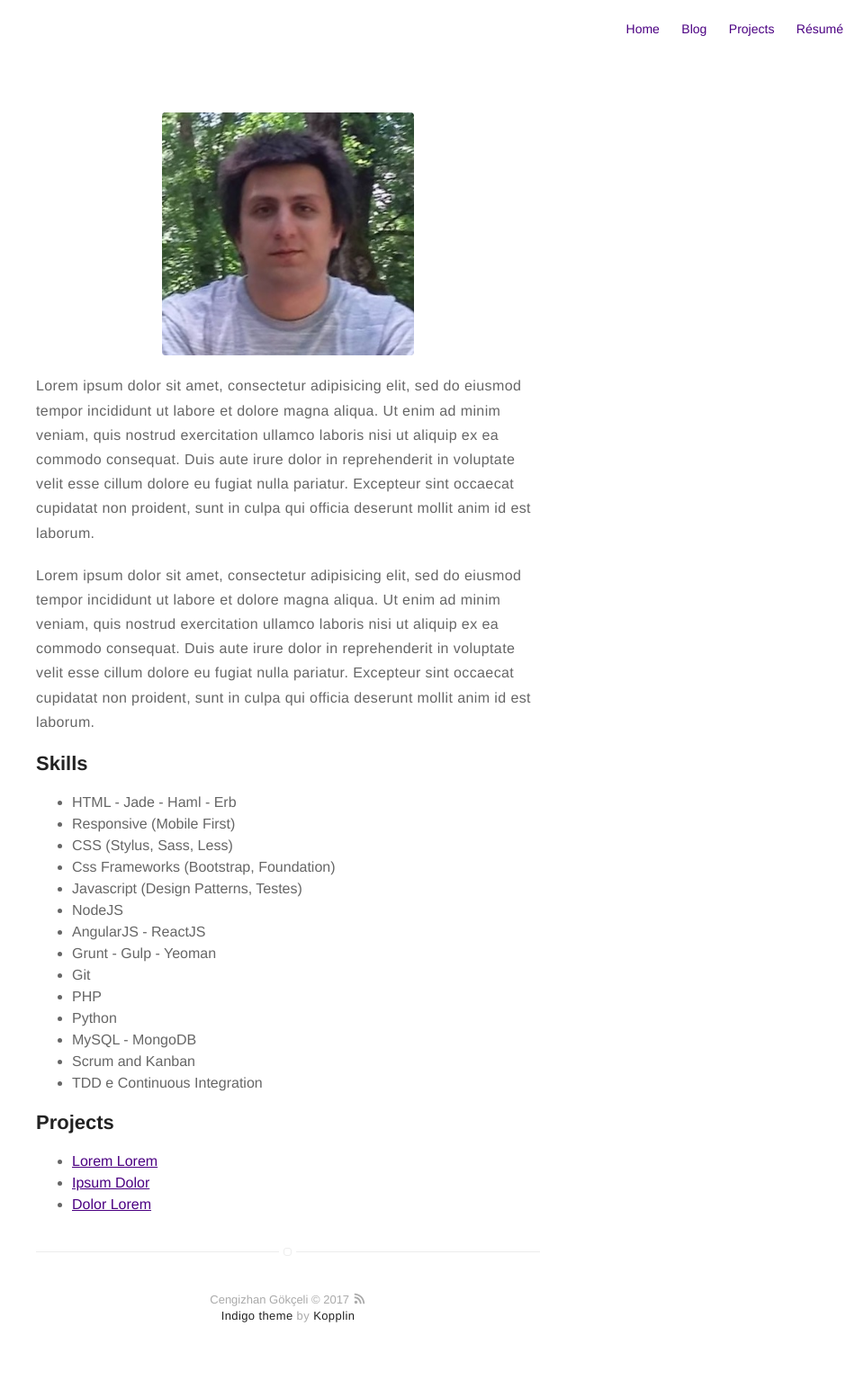
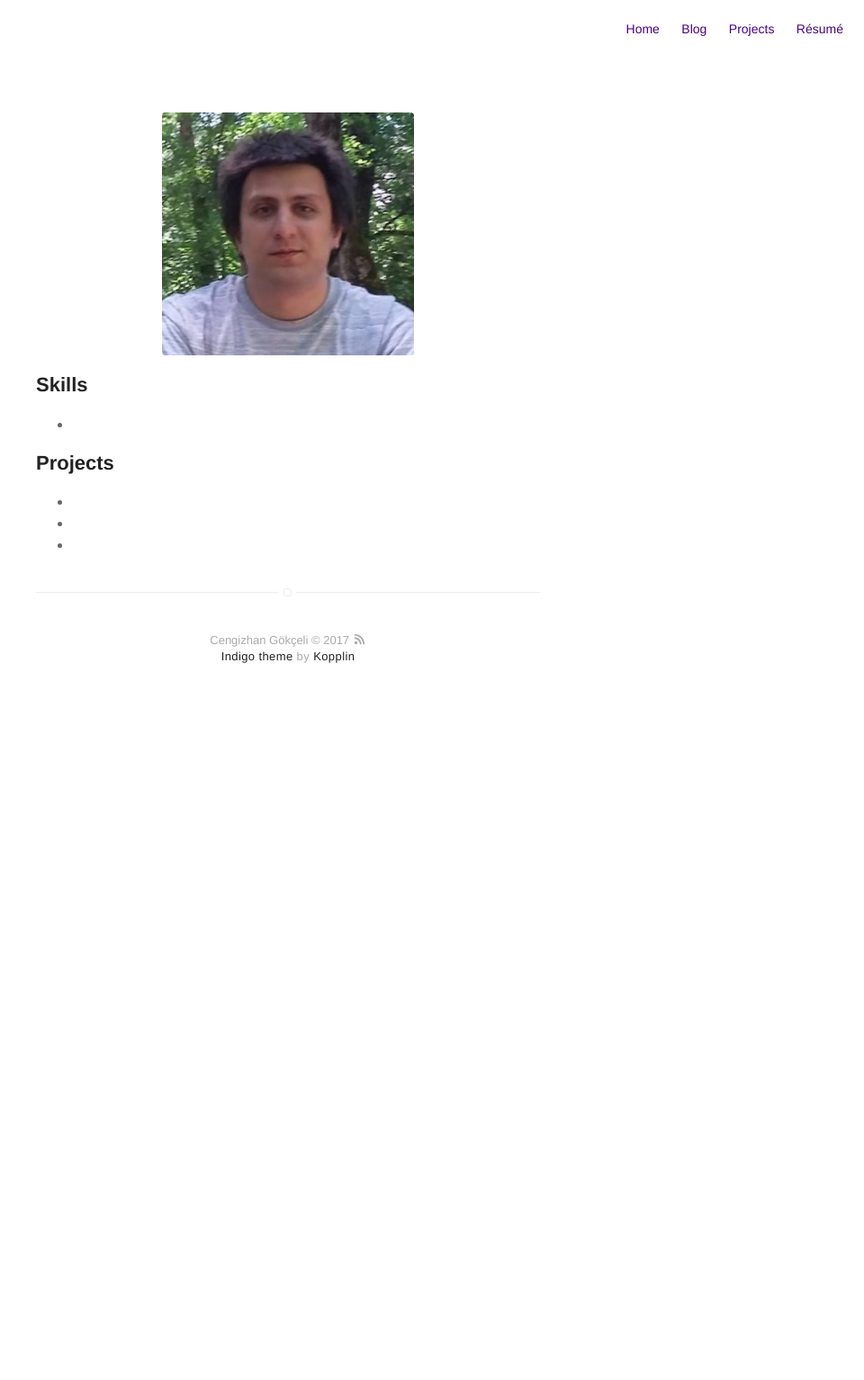
Before and after one commit to cgokceli/cgokceli.github.io, a Jekyll site: the page built from about.md, in a window 1280 px wide. Shown: the whole page at 90% size, without its empty margins (320-1280 px from the left). Built offline with Jekyll 4.4.1, drawn with Linux system fonts in a browser that asks for light colours; after the commit the page ends 900 px from its top, so only the background shows below that.

Commit message:
Update about.md

```diff
--- a/about.md
+++ b/about.md
@@ -4,43 +4,20 @@ layout: page
 ---
 ![Profile Image]({{ site.url }}/{{ site.picture }})
 
-<p>Lorem ipsum dolor sit amet, consectetur adipisicing elit, sed do eiusmod
-tempor incididunt ut labore et dolore magna aliqua. Ut enim ad minim veniam,
-quis nostrud exercitation ullamco laboris nisi ut aliquip ex ea commodo
-consequat. Duis aute irure dolor in reprehenderit in voluptate velit esse
-cillum dolore eu fugiat nulla pariatur. Excepteur sint occaecat cupidatat non
-proident, sunt in culpa qui officia deserunt mollit anim id est laborum.</p>
+<p></p>
 
-<p>Lorem ipsum dolor sit amet, consectetur adipisicing elit, sed do eiusmod
-tempor incididunt ut labore et dolore magna aliqua. Ut enim ad minim veniam,
-quis nostrud exercitation ullamco laboris nisi ut aliquip ex ea commodo
-consequat. Duis aute irure dolor in reprehenderit in voluptate velit esse
-cillum dolore eu fugiat nulla pariatur. Excepteur sint occaecat cupidatat non
-proident, sunt in culpa qui officia deserunt mollit anim id est laborum.</p>
+<p></p>
 
 <h2>Skills</h2>
 
 <ul class="skill-list">
-	<li>HTML - Jade - Haml - Erb</li>
-	<li>Responsive (Mobile First)</li>
-	<li>CSS (Stylus, Sass, Less)</li>
-	<li>Css Frameworks (Bootstrap, Foundation)</li>
-	<li>Javascript (Design Patterns, Testes)</li>
-	<li>NodeJS</li>
-	<li>AngularJS - ReactJS</li>
-	<li>Grunt - Gulp - Yeoman</li>
-	<li>Git</li>
-	<li>PHP</li>
-	<li>Python</li>
-	<li>MySQL - MongoDB</li>
-	<li>Scrum and Kanban</li>
-	<li>TDD e Continuous Integration</li>
+	<li></li>
 </ul>
 
 <h2>Projects</h2>
 
 <ul>
-	<li><a href="https://github.com/">Lorem Lorem</a></li>
-	<li><a href="https://github.com/">Ipsum Dolor</a></li>
-	<li><a href="https://github.com/">Dolor Lorem</a></li>
+	<li><a href=""></a></li>
+	<li><a href=""></a></li>
+	<li><a href=""></a></li>
 </ul>
```
